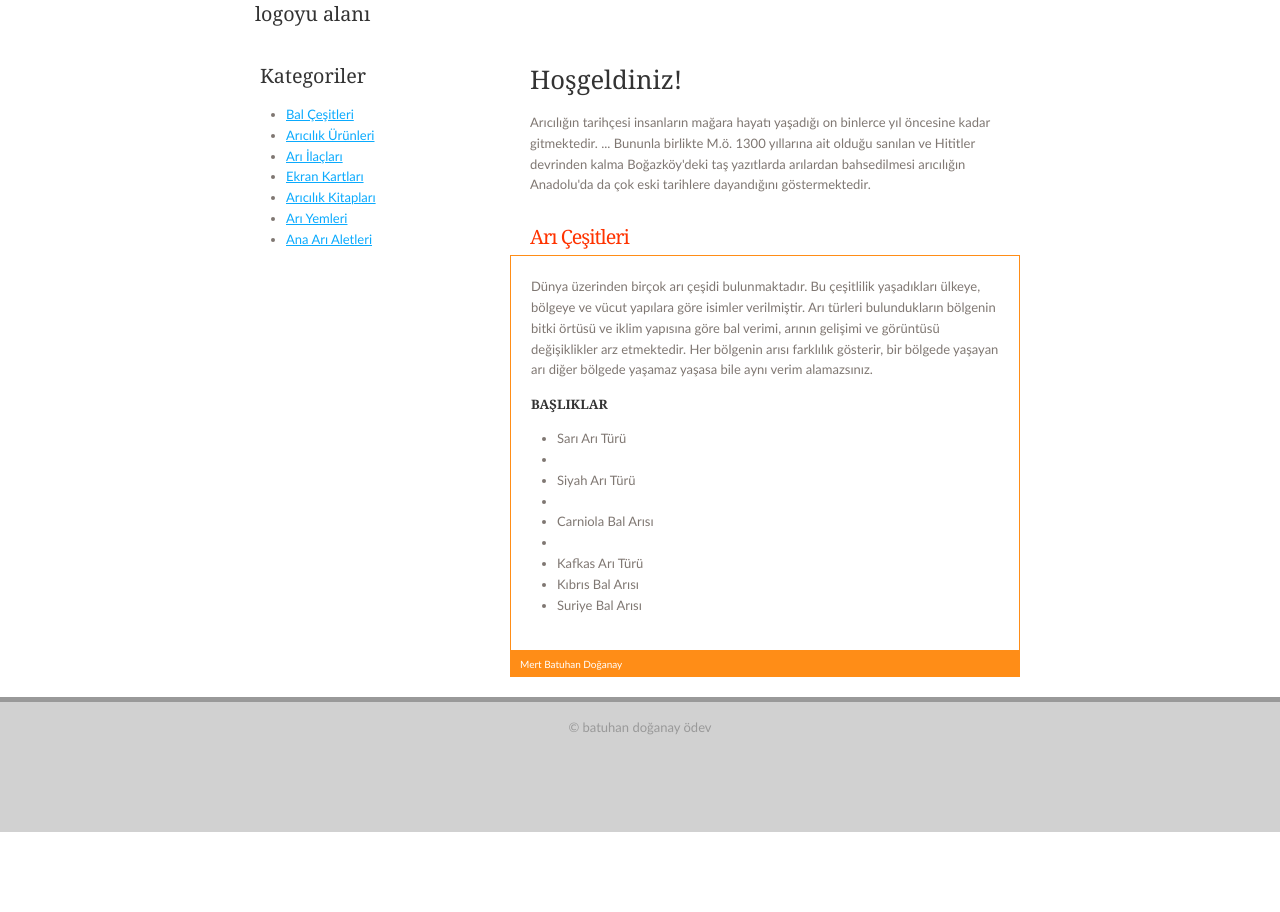
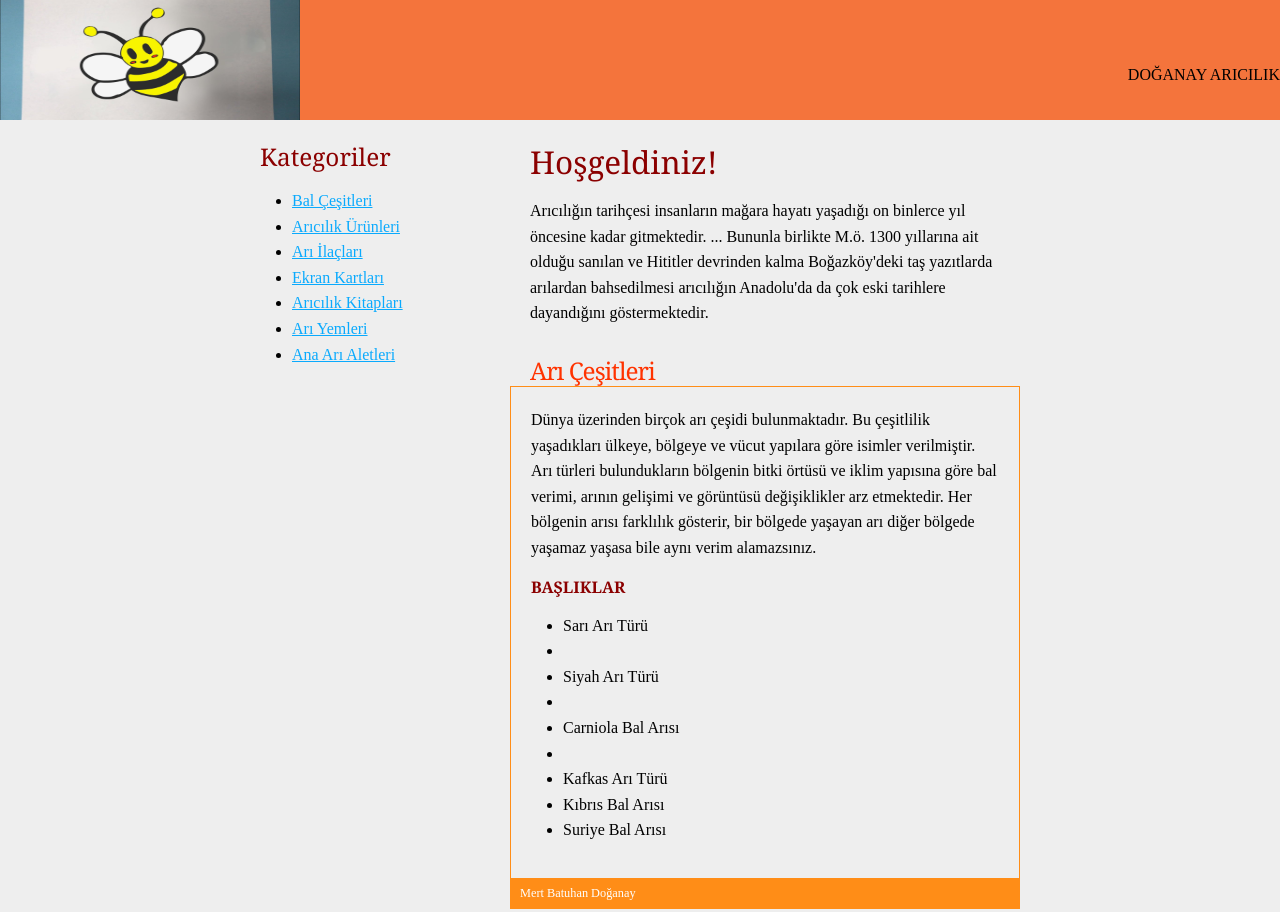
Before and after one commit to batuhan3065/aricilik, a plain HTML site: page index.html in a window 1280 px wide. Shown: the top 912 px of the page. Before the commit the page ends 832 px from the top, so only its background shows below. Drawn offline with Linux system fonts and the light colour scheme; files whose address does not match are found by name.

Commit message:
Add files via upload

```diff
--- a/index.html
+++ b/index.html
@@ -1,17 +1,20 @@
-<html xmlns="http://www.w3.org/1999/xhtml">
+<html>
 <head>
-<meta http-equiv="content-type" content="text/html; charset=utf-8" />
 <title>arıcılık</title>
-<meta name="keywords" content="" />
-<meta name="description" content="" />
 <link href="style.css" rel="stylesheet" type="text/css" />
 </head>
 <body>
 
-<div id="header">
-	<div id="logo">
-		<h2>logoyu alanı</h2>
-	</div>
+<div class="banner2">
+		<div class=banner2.binlik>
+
+			<div class="banner2-sol"><img src="C:\Users\mert batu\Desktop\SİTEAS\img\logo.jpg" alt="logo" width="300px" height="120px"></div>
+			<div class="banner2-sag">DOĞANAY ARICILIK</div>
+			<div class="temizle"></div>
+
+		</div>
+
+	 </div>
 
 <div id="page">
 	<div id="content">
--- a/style.css
+++ b/style.css
@@ -4,17 +4,46 @@
 }
 
 body {
-	background: #FFFFFF url(images/img01.jpg) repeat-x;
-	font-family: "Trebuchet MS", Arial, Helvetica, sans-serif;
-	font-size: 13px;
-	color: #7F7772;
+margin: 0px;
+padding: 0px;
+background: #eee;
+
 }
+.banner2{
+
+	width: 100%;
+   height: 120px;
+   background: #f4743c;
+ }
+ .banner2.binlik{
+
+  width: 1000px;
+  height: 120px;
+  margin: 0px auto;
+ }
+ .banner2-sol{
+   width: 500px;
+   height: 120px;
+   float: left;
+ }
+ .banner2-sag{
+   width: 500px;
+   height: 120px;
+   float: right;
+   text-align: right;
+   line-height: 150px;
+ }
+ .temizleme{
+   width: 100%;
+   clear: both;
+
+ }
 
 h1, h2, h3 {
 	margin-bottom: 15px;
 	font-family: Georgia, "Times New Roman", Times, serif;
 	font-weight: normal;
-	color: #333333;
+	color: darkred;
 }
 
 h1 {
@@ -23,16 +52,19 @@ h1 {
 
 h2 {
 	font-size: 152%;
+
 }
 
 h3 {
 	font-size: 100%;
 	font-weight: bold;
+
 }
 
 p, ul, ol {
 	margin-bottom: 15px;
 	line-height: 1.6em;
+
 }
 
 ul, ol {
@@ -225,4 +257,3 @@ a:visited {
 
 #footer a:hover {
 	color: #FFFFFF;
-}
```
Also changed, not shown: img/logo.jpg (added).
